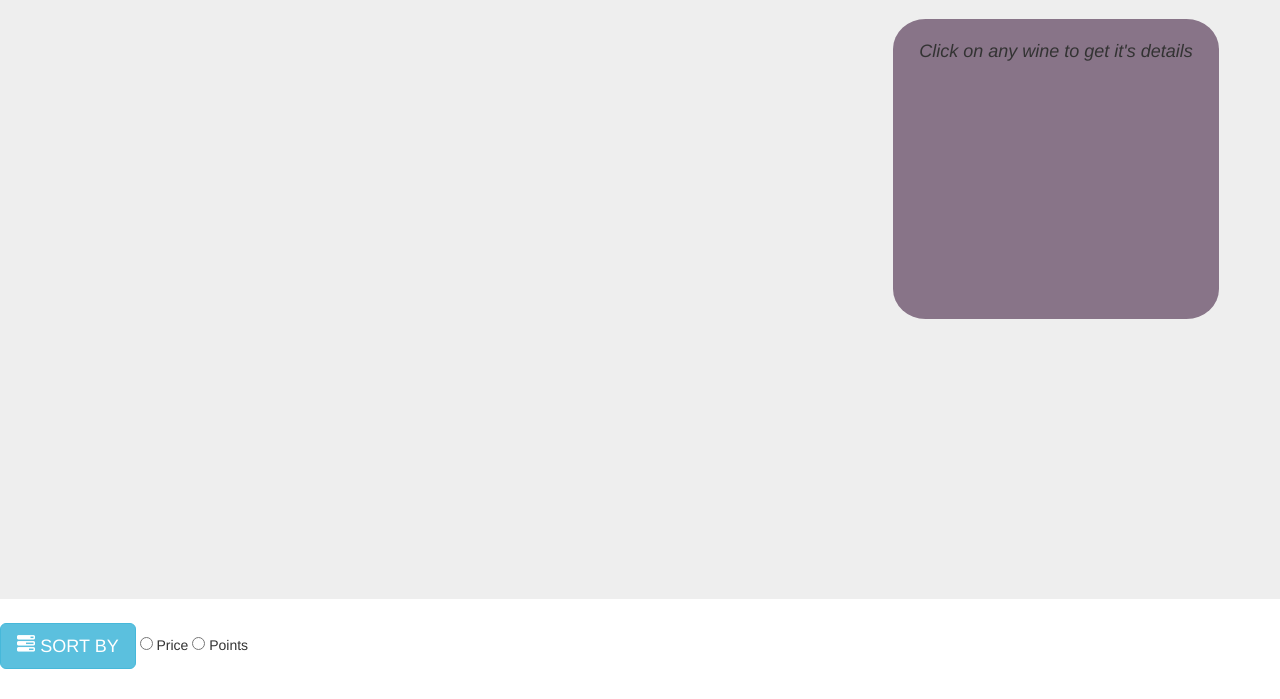
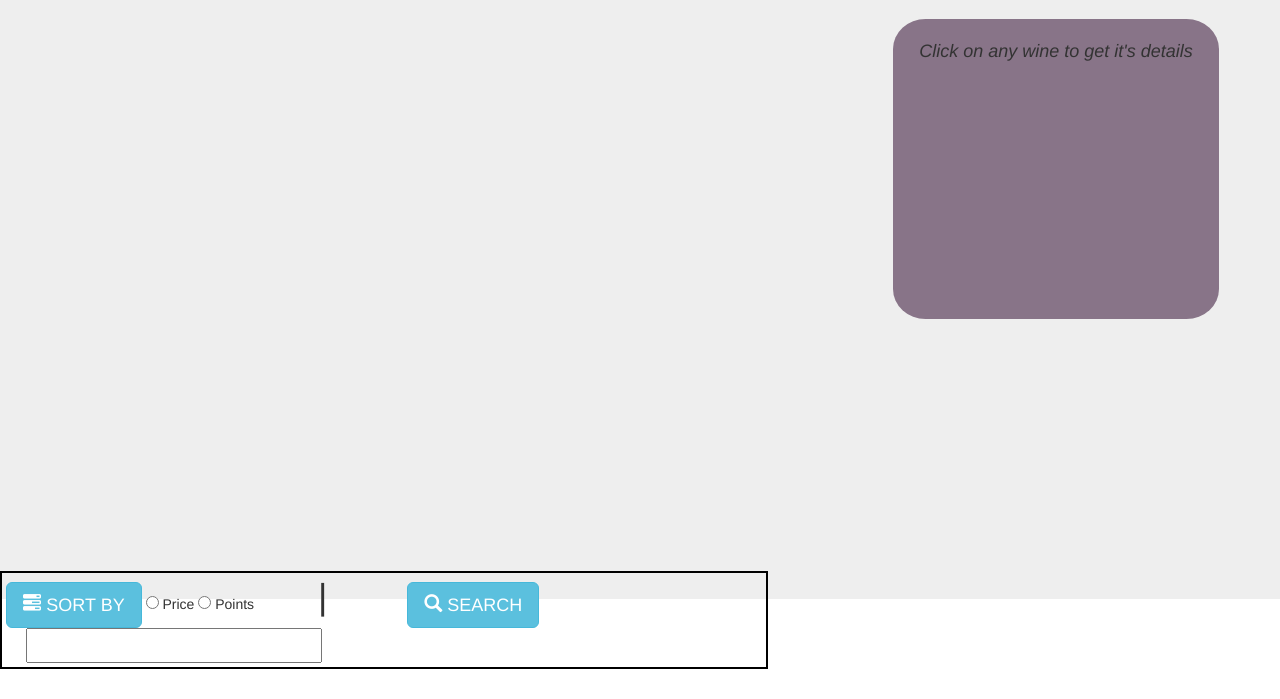
Before and after one commit to ambesh123/hackerearth_project, a Django app: template mainapp/template/dashboard.html in a window 1280 px wide. Shown: the part 101-800 px from the top of the page. Run offline with Django 3.2, Linux system fonts and the light colour scheme; the template is opened without the code that fills it, so the values that code supplies are empty; some libraries are stand-ins or nearby versions.

Commit message:
Adding searching facility

```diff
--- a/mainapp/static/css/main.css
+++ b/mainapp/static/css/main.css
@@ -64,6 +64,9 @@ strong{
 .sortop{
 	position: fixed;
 	bottom: 30px;
+	border: 2px solid  black;
+	width: 60%;
+	padding: 4px;
 }
 
 .list{
--- a/mainapp/template/dashboard.html
+++ b/mainapp/template/dashboard.html
@@ -9,21 +9,35 @@
 	$(document).ready(function(){
 		$("#sort").click(function(event){
 			if(document.getElementById('prc').checked == true){
-				$.get('sortbyprice/' , function(data , status){
+				$.get('../sortbyprice/' , function(data , status){
 					$(".table").html(data)
 				})
 			}
 			else if(document.getElementById('rat').checked == true){
-				$.get('sortbypoints/' , function(data , status){
+				$.get('../sortbypoints/' , function(data , status){
 					$(".table").html(data)
 				})
 			}
 			else alert("Please select how to sort !");
 		});
 
+		$("#search").click(function(event){
+			var str = document.getElementById('srchtxt').value;
+			if(str.length != 0){
+				$.get('../search' ,
+						{
+							search_string : str
+						}
+					,function(data , status){
+					$(".table").html(data)
+				})
+			}
+			else alert("Please enter some text");
+		});
+
 		$(".list").on('click','a',function(event){
 			var name = event.target.getAttribute('name');
-			$.get('getdesc/' , {'name' : name} , function(data,status){
+			$.get('../getdesc/' , {'name' : name} , function(data,status){
 				$(".desc").html(data)
 			})
 		});
@@ -66,6 +80,11 @@
 		        </button>
 				<input type = "radio" name = "sortby" id = "prc"> Price
 				<input type = "radio" name = "sortby" id = "rat"> Points
+				<h1 style="display: inline; margin-left: 60px; margin-right: 70px"> | </h1>
+				<button class="btn btn-info btn-lg" id = "search">
+		          <span class="glyphicon glyphicon-search"></span> SEARCH
+		        </button>
+		        <input type="text" id="srchtxt" style="margin-left: 20px; height: 35px; font-size: 22px;">
 			</div>
 		</div>
 		<div class = "col-sm-4 desc">
--- a/mainapp/urls.py
+++ b/mainapp/urls.py
@@ -9,8 +9,9 @@ urlpatterns = [
     path('upload_csv/', views.upload_csv),
     path('import_csv/', views.import_csv),
     path('adduser/' , views.addUser),
-    path('home/sortbyprice/', views.sortbyprice),
-    path('home/sortbypoints/', views.sortbypoints),
-    path('home/getdesc/', views.getDesc),
+    path('sortbyprice/', views.sortbyprice),
+    path('sortbypoints/', views.sortbypoints),
+    path('getdesc/', views.getDesc),
+    path('search/', views.search),
     path('logout/' , views.logout)
 ]
```
Also changed, not shown: mainapp/views.py (+21 -2 lines), wine_connoisseur/settings.py (+7 -3 lines).
